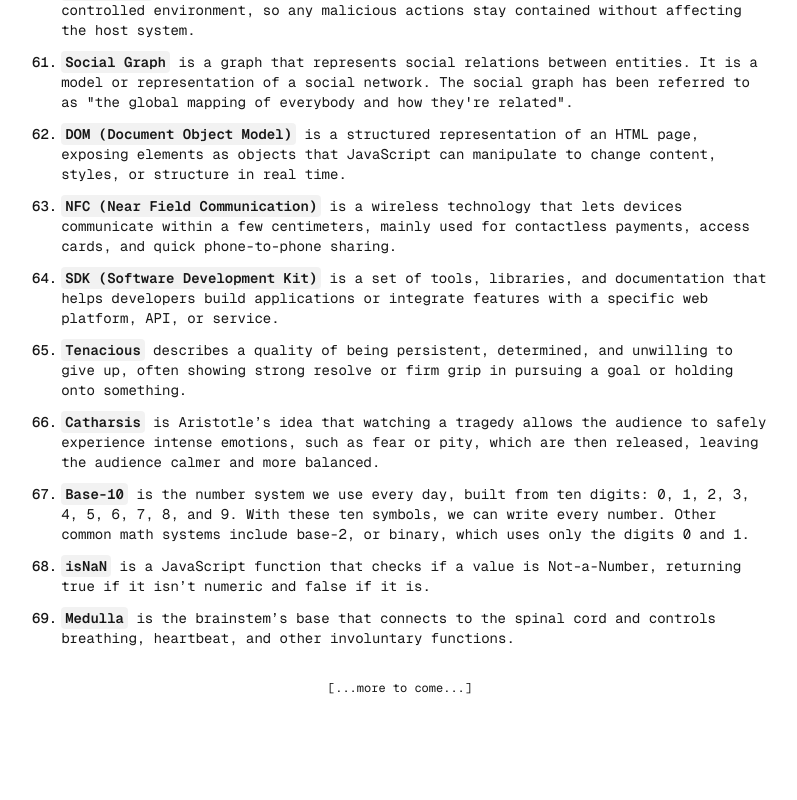
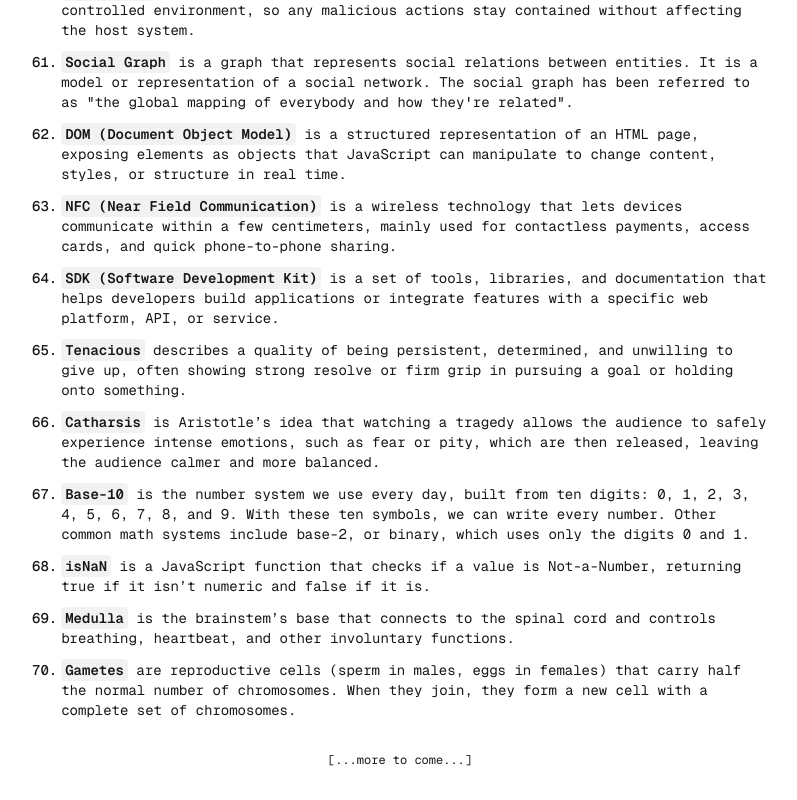
Before and after one commit to BrahimBoussada/mind-log, a Next.js app: page / in a window 1280 px wide. Shown: the part 3671-4471 px from the top of the page, without its empty margins (240-1037 px from the left). Before the commit the page ends 4399 px from the top, so only its background shows below. Built offline with nearby package versions, Linux system fonts and the light colour scheme.

Commit message:
02-10-2025

```diff
--- a/src/app/page.tsx
+++ b/src/app/page.tsx
@@ -651,6 +651,15 @@ export default function Home() {
             functions.
           </Text>
         </Note>
+
+        <Note>
+          <N>70. </N>
+          <Text>
+            <Key>Gametes</Key> are reproductive cells (sperm in males, eggs in
+            females) that carry half the normal number of chromosomes. When they
+            join, they form a new cell with a complete set of chromosomes.
+          </Text>
+        </Note>
       </NoteWrapper>
 
       <span className="font-mono text-xs text-center my-8">
```
